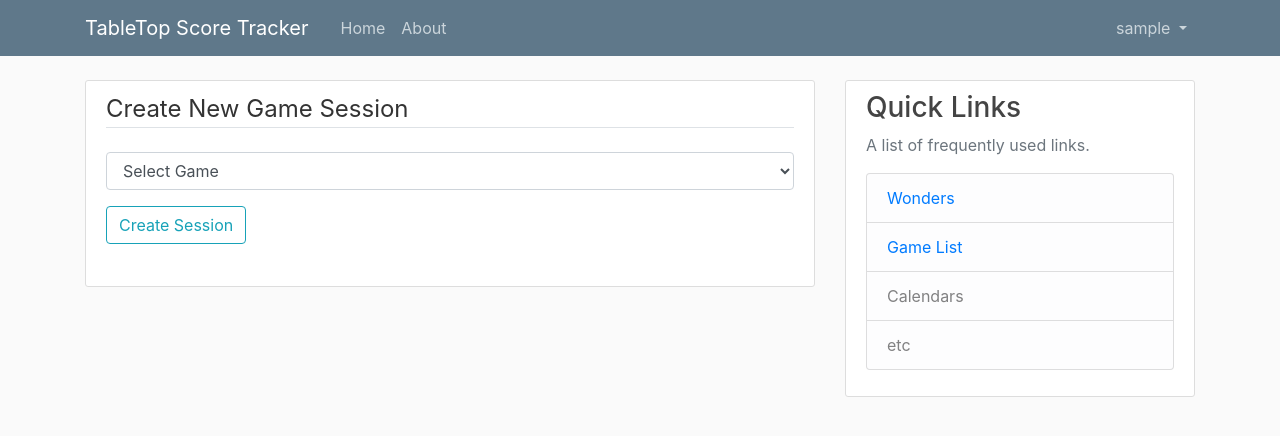
After one commit to pdxcardinal78/bmkgameapp, a Flask app: page /session in a window 1280 px wide. The commit adds this page. Shown: the top 436 px of the page. Run offline with Flask 2, Linux system fonts and the light colour scheme; the visitor is signed in with stand-in values (Sample User, id 1); data comes from the database, SQL or seed files in the repository; data that the repository does not hold is empty; some libraries are stand-ins or nearby versions.

Commit message:
Got QuerySelectField to work, currently having NoneType issues

```diff
--- a/gameapp/__init__.py
+++ b/gameapp/__init__.py
@@ -4,6 +4,7 @@ import psycopg2
 from flask_bcrypt import Bcrypt
 from flask_login import LoginManager
 from flask_mail import Mail
+from flask_datepicker import datepicker
 import os
 
 
--- a/gameapp/forms.py
+++ b/gameapp/forms.py
@@ -1,6 +1,7 @@
 from flask_wtf import FlaskForm
 from flask_wtf.file import FileField, FileAllowed
-from wtforms import StringField, PasswordField, SubmitField, BooleanField, DateField, IntegerField, TextAreaField
+from wtforms import StringField, PasswordField, SubmitField, BooleanField, SelectField, IntegerField, TextAreaField
+from wtforms_sqlalchemy.fields import QuerySelectField
 from wtforms.validators import DataRequired, Length, Email, EqualTo, ValidationError
 from gameapp.models import User, Wonder, Game
 from flask_login import current_user
@@ -78,11 +79,14 @@ class WonderForm(FlaskForm):
             raise ValidationError('Wonder already in database.')
 
 
+def game_query():
+    return Game.query
+
+
 class SessionForm(FlaskForm):
-    date = DateField('Game Date', validators=[DataRequired()])
-    game_played = IntegerField('Game Played', validators=[DataRequired()])
-    players = IntegerField('Players', validators=[DataRequired()])
-    create_session = SubmitField('Create Session')
+    game_played = QuerySelectField(query_factory=game_query, allow_blank=True, blank_text='Select Game', get_label='gamename')
+    players = SelectField()
+    submit = SubmitField('Create Session')
 
 
 class GameForm(FlaskForm):
@@ -91,10 +95,26 @@ class GameForm(FlaskForm):
     maxplayers = IntegerField('Max Players', validators=[DataRequired()])
     description = TextAreaField('Description', validators=[DataRequired()])
     publisher = StringField('Publisher', validators=[DataRequired()])
-    picture = FileField('Game Image', validators=[FileAllowed(['jpg', 'png'])])
+    game_picture = FileField('Game Image', validators=[FileAllowed(['jpg', 'png'])])
     submit = SubmitField('Save Game')
 
     def validate_game_name(self, game_name):
         game_name = Game.query.filter_by(gamename=game_name.data).first()
         if game_name:
             raise ValidationError('Game Already Exists')
+
+
+class GameUpdateForm(FlaskForm):
+    game_name = StringField('Game Name', validators=[DataRequired()])
+    minplayers = IntegerField('Min Players', validators=[DataRequired()])
+    maxplayers = IntegerField('Max Players', validators=[DataRequired()])
+    description = TextAreaField('Description', validators=[DataRequired()])
+    publisher = StringField('Publisher', validators=[DataRequired()])
+    game_picture = FileField('Game Image', validators=[FileAllowed(['jpg', 'png'])])
+    submit = SubmitField('Save Game')
+
+    def validate_game_name(self, game_name):
+        if game_name.data != 1:
+            game_name = Game.query.filter_by(gamename=game_name.data).first()
+            if game_name:
+                raise ValidationError('Game Already Exists')
--- a/gameapp/models.py
+++ b/gameapp/models.py
@@ -42,6 +42,7 @@ class Game(db.Model):
     img_file = db.Column(db.String(20), nullable=False, default='game.jpg')
     description = db.Column(db.String(200))
     publisher = db.Column(db.String(50))
+    sessions = db.relationship('Session', backref='game', lazy=True)
 
     def __repr__(self):
         return f"Games('{self.gamename}', '{self.maxplayers}', '{self.img_file}')"
--- a/gameapp/routes.py
+++ b/gameapp/routes.py
@@ -1,10 +1,11 @@
 import secrets
 from PIL import Image
 import os
+import datetime
 from flask import render_template, url_for, flash, redirect, request
 from gameapp import app, bcrypt, mail
 from gameapp.forms import (RegistrationForm, LoginForm, UpdateAccount, RequestResetForm, ResetPasswordForm,
-                           WonderForm, GameForm)
+                           WonderForm, GameForm, GameUpdateForm, SessionForm)
 from gameapp.models import *
 from flask_login import login_user, current_user, logout_user, login_required
 from flask_mail import Message
@@ -14,11 +15,6 @@ from flask_mail import Message
 @app.route("/home")
 def home():
     return render_template('home.html')
-
-
-@app.route("/sessions")
-def sessions():
-    return render_template('sessions.html')
 
 
 @app.route("/about")
@@ -109,7 +105,6 @@ If you did not make this request, then simply ignore this email and no changes w
     mail.send(msg)
 
 
-
 @app.route("/reset_password", methods=['GET', 'POST'])
 def reset_request():
     if current_user.is_authenticated:
@@ -155,20 +150,19 @@ def new_wonder():
 
 
 @app.route("/wonder")
-@login_required
 def wonders():
     wonder = Wonder.query.all()
     return render_template('wonders.html', title='Wonders', wonders=wonder)
 
 
-def save_game_picture(game_picture):
+def save_game_picture(form_picture):
     random_hex = secrets.token_hex(8)
-    _, f_ext = os.path.splitext(game_picture.filename)
+    _, f_ext = os.path.splitext(form_picture.filename)
     picture_fn = random_hex + f_ext
     picture_path = os.path.join(app.root_path, 'static/game_pics', picture_fn)
 
     output_size = (125, 125)
-    i = Image.open(game_picture)
+    i = Image.open(form_picture)
     i.thumbnail(output_size)
     i.save(picture_path)
 
@@ -178,23 +172,65 @@ def save_game_picture(game_picture):
 @app.route("/game/new", methods=['GET', 'POST'])
 @login_required
 def new_game():
-    img = ''
     form = GameForm()
     if form.validate_on_submit():
-        if form.picture.data:
-            picture_file = save_game_picture(form.picture.data)
-            img = picture_file
+        if form.game_picture.data:
+            picture = save_game_picture(form.game_picture.data)
+
         game = Game(gamename=form.game_name.data, minplayers=form.minplayers.data, maxplayers=form.maxplayers.data,
-                    description=form.description.data, publisher=form.publisher.data, img_file=img)
+                    description=form.description.data, publisher=form.publisher.data, img_file=picture)
         db.session.add(game)
         db.session.commit()
         flash('This Game Has Been Added', 'success')
         return redirect(url_for('show_games'))
-    img_file = url_for('static', filename='game_pics/' + img)
-    return render_template('create_game.html', title='Add New Game', form=form, img_file=img_file)
+    return render_template('create_game.html', title='Add New Game', form=form, legend='New Game')
 
 
 @app.route("/game")
 def show_games():
     game = Game.query.all()
     return render_template('games.html', title='Games', games=game)
+
+
+@app.route("/game/<int:game_id>")
+def game(game_id):
+    game = Game.query.get_or_404(game_id)
+    return render_template('game.html', title=game.gamename, game=game)
+
+
+@app.route("/game/<int:game_id>/update", methods=['GET', 'POST'])
+@login_required
+def update_game(game_id):
+    game = Game.query.get_or_404(game_id)
+    form = GameUpdateForm()
+    if form.validate_on_submit():
+        if form.game_picture.data:
+            picture = save_game_picture(form.game_picture.data)
+            game.img_file = picture
+        game.gamename = form.game_name.data
+        game.publisher = form.publisher.data
+        game.minplayers = form.minplayers.data
+        game.maxplayers = form.maxplayers.data
+        game.description = form.description.data
+        db.session.commit()
+        flash('This game has been updated!', 'success')
+        return redirect(url_for('game', game_id=game.id))
+    elif request.method == 'GET':
+        form.game_name.data = game.gamename
+        form.minplayers.data = game.minplayers
+        form.maxplayers.data = game.maxplayers
+        form.publisher.data = game.publisher
+        form.description.data = game.description
+    return render_template('create_game.html', title='Update Game', form=form, legend='Update Post')
+
+
+@app.route("/session", methods=['GET', 'POST'])
+@login_required
+def new_session():
+    form = SessionForm()
+    if form.validate_on_submit():
+        session = Session(play_date=datetime.datetime.now(), user_id=current_user.id,
+                          game_id=form.game_played.data.id, players=1)
+        db.session.add(session)
+        db.commit()
+    return render_template('new_session.html', title='Create Game Instance', form=form)
--- a/gameapp/templates/layout.html
+++ b/gameapp/templates/layout.html
@@ -39,7 +39,7 @@
                     <div class="dropdown-menu" aria-labelledby="navbarDropdown">
                       <a class="dropdown-item" href="{{ url_for('account')}}">Account</a>
                       <a class="dropdown-item" href="{{ url_for('logout')}}">Logout</a>
-                      <a class="dropdown-item" href="{{ url_for('sessions')}}">New Game</a>
+                      <a class="dropdown-item" href="{{ url_for('new_session')}}">New Game</a>
                       <div class="dropdown-divider"></div>
                       <a class="dropdown-item" href="{{ url_for('new_wonder')}}">Add Wonder</a>
                       <a class="dropdown-item" href="{{ url_for('new_game')}}">Add Game</a>
@@ -70,8 +70,8 @@
         </div>
         <div class="col-md-4">
           <div class="content-section">
-            <h3>Our Sidebar</h3>
-            <p class='text-muted'>You can put any information here you'd like.
+            <h3>Quick Links</h3>
+            <p class='text-muted'>A list of frequently used links.
               <ul class="list-group">
                 <li class="list-group-item list-group-item-light"><a href="{{ url_for('wonders') }}">Wonders</a></li>
                 <li class="list-group-item list-group-item-light"><a href="{{ url_for('show_games') }}">Game List</a></li>
--- /dev/null
+++ b/gameapp/templates/new_session.html
@@ -0,0 +1,23 @@
+{% extends "layout.html" %}
+{% block content %}
+
+    <div class="content-section">
+        <form method="POST" action="">
+            {{ form.hidden_tag() }}
+            <fieldset class="form-group">
+                <legend class="border-bottom mb-4">Create New Game Session</legend>
+                <div class="form-group">
+                    {{ form.game_played(class="form-control") }}
+                    <ul>
+                        {% for error in form.game_played.errors %}
+                        <li style="color:red;">{{ error }}</li>
+                        {% endfor %}
+                    </ul>
+                </div>
+                    <div class="form-group">
+                        {{ form.submit(class="btn btn-outline-info") }}
+                    </div>
+            </fieldset>
+        </form>
+    </div>
+{% endblock content %}
```
Also changed, not shown: gameapp/templates/create_game.html (+5 -5 lines), gameapp/templates/game.html (added, +18 -0 lines), gameapp/templates/games.html (+6 -1 lines), gameapp/templates/new_session_old.html (added, +33 -0 lines), gameapp/templates/sessions.html (deleted, +0 -16 lines), gameapp/static/game_pics/303f8300b128b0f3.jpg (added), gameapp/static/game_pics/380f306f818db21a.jpg (added), gameapp/static/game_pics/5045adabe0dde9cf.jpg (added), gameapp/static/game_pics/56a448df2ee875ee.jpg (added).
